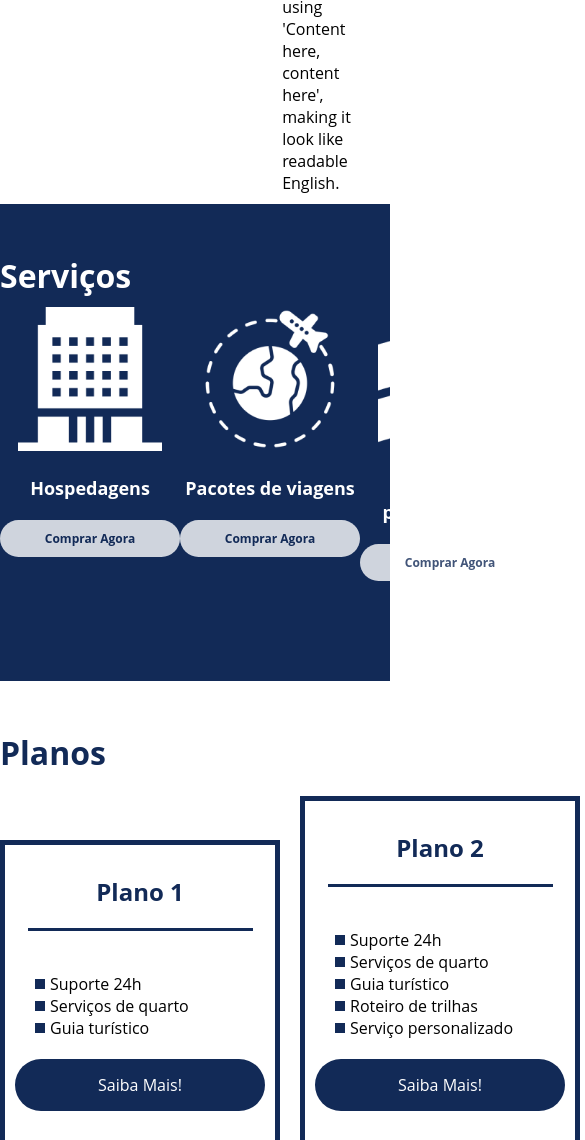
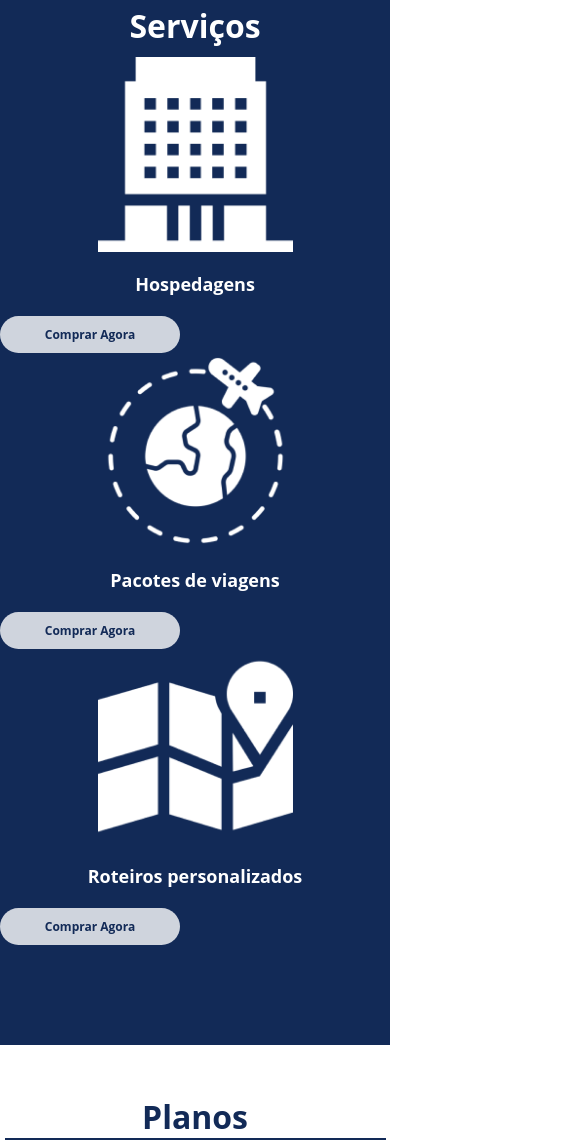
Before and after one commit to lucasfelipe-s/santander-bootcamp, a plain HTML site: page modulo-2/flexbox/flex-projeto/index.html in a window 390 px wide. Shown: the part 1504-2644 px from the top of the page, 585 px wide, since content can reach past the window. Drawn offline with Linux system fonts and the light colour scheme.

Commit message:
feat: finalizar projeto

```diff
--- a/modulo-2/flexbox/flex-projeto/style.css
+++ b/modulo-2/flexbox/flex-projeto/style.css
@@ -14,7 +14,7 @@ ul li a{
     text-decoration: none;
 }
 
-div imf{
+div img{
     display: block;
     width: 100%;
 }
@@ -24,6 +24,7 @@ div imf{
     max-width: 992px;
     margin: auto;
     width: 100%;
+    min-width: 320px;
 }
 
 header{
@@ -58,7 +59,6 @@ header .menu{
 
 .apresentaçao .texto-apresentacao{
     min-width: 200px;
-    width: 100%;
 }
 
 .texto-apresentacao h1{
@@ -253,7 +253,48 @@ footer .footer{
 }
 
 @media (max-width: 992px){
+    body{
+        text-align: center;
+    }
     .flex-container{
         flex-direction: column;
     }
+
+    .apresentacao{
+        flex-direction: column-reverse;
+    }
+
+    .apresentaçao .texto-apresentacao{
+        width: 100%;
+    }
+
+    #quem-somos{
+        flex-direction: column-reverse;
+    }
+
+    #quem-somos img{
+        min-width: 320px;
+
+    }
+
+    .list-servicos{
+        flex-direction: column;
+    }
+
+    .item-servico img{
+        width: 50%;
+        margin: auto;
+    }
+
+    .list-planos{
+        flex-direction: column;
+        align-items: flex-start;
+    }
+
+    .list-planos .item-plano{
+        max-width: 90%;
+        margin: auto;
+        width: 100%;
+        margin-bottom: 20px;
+    }
 }
```
